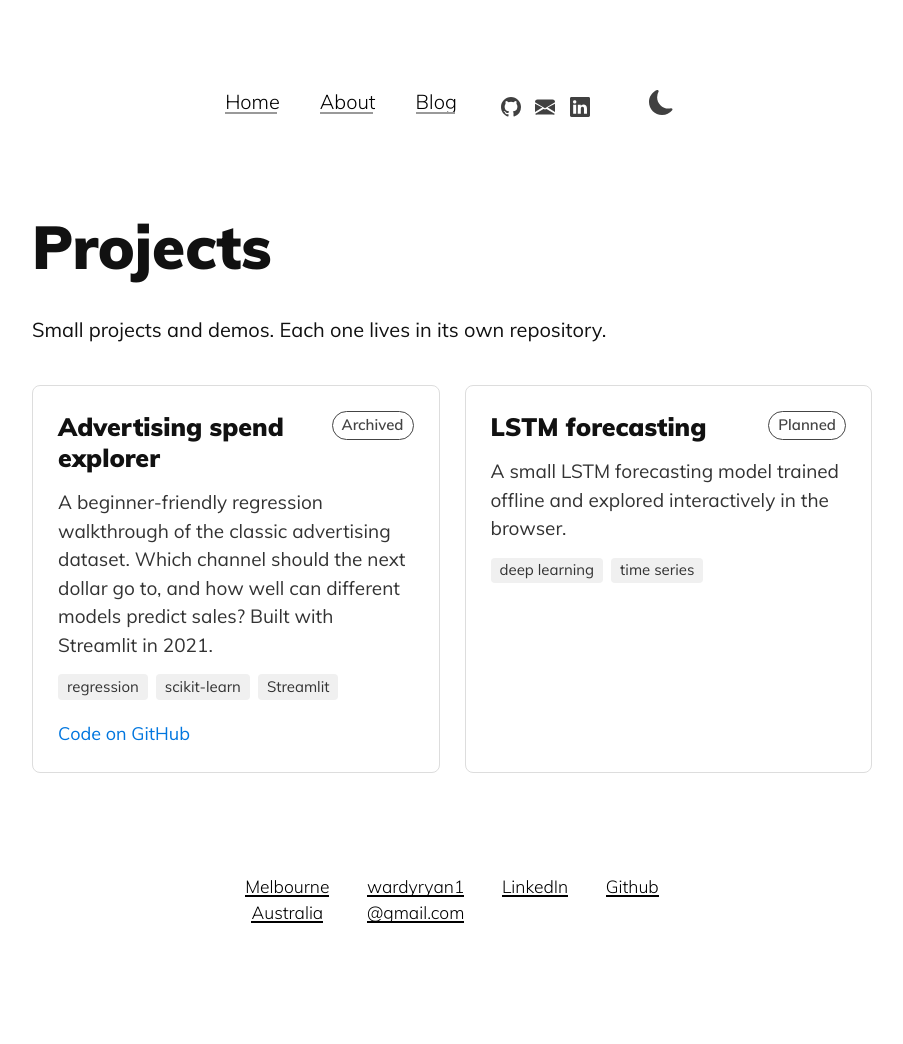
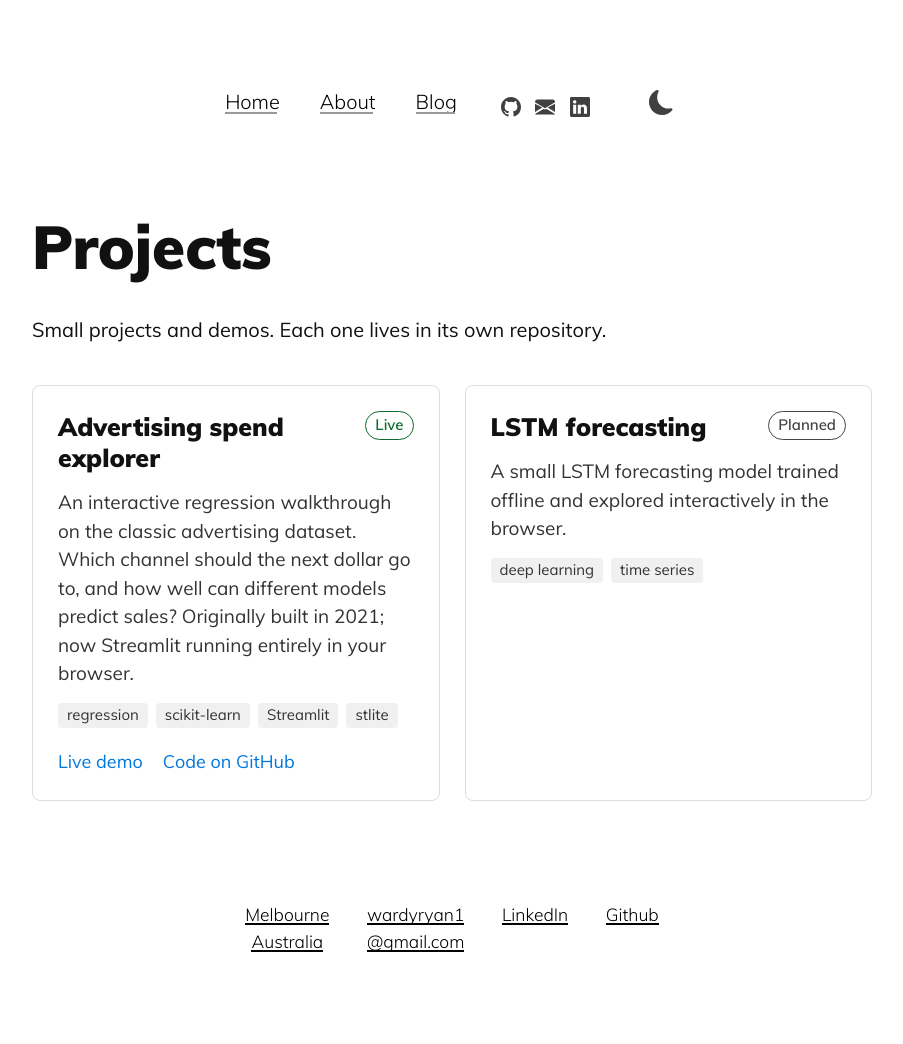
Before and after one commit to ryanward-io/ryanward-io.github.io, a Jekyll site: the page built from projects/index.md, in a window 1280 px wide. Shown: the whole page, without its empty margins (188-1091 px from the left). Built offline with Jekyll 4.4.1, drawn with Linux system fonts in a browser that asks for light colours; before the commit the page ends 1015 px from its top, so only the background shows below that.

Commit message:
Projects: link the advertising explorer demo and its new repo
Co-Authored-By: Claude Sonnet 5.5 <noreply@anthropic.com>

```diff
--- a/_data/projects.yml
+++ b/_data/projects.yml
@@ -1,10 +1,11 @@
 # Cards on /projects/. Status is one of: live, building, planned, archived.
 # Optional links: demo (live demo URL), repo (GitHub URL), post (blog post path).
 - title: Advertising spend explorer
-  status: archived
-  summary: A beginner-friendly regression walkthrough of the classic advertising dataset. Which channel should the next dollar go to, and how well can different models predict sales? Built with Streamlit in 2021.
-  tags: [regression, scikit-learn, Streamlit]
-  repo: https://github.com/ryanward-io/streamlit-advertising
+  status: live
+  summary: An interactive regression walkthrough on the classic advertising dataset. Which channel should the next dollar go to, and how well can different models predict sales? Originally built in 2021; now Streamlit running entirely in your browser.
+  tags: [regression, scikit-learn, Streamlit, stlite]
+  demo: https://ryanward.dev/advertising-spend-explorer/
+  repo: https://github.com/ryanward-io/advertising-spend-explorer
 
 - title: LSTM forecasting
   status: planned
```
